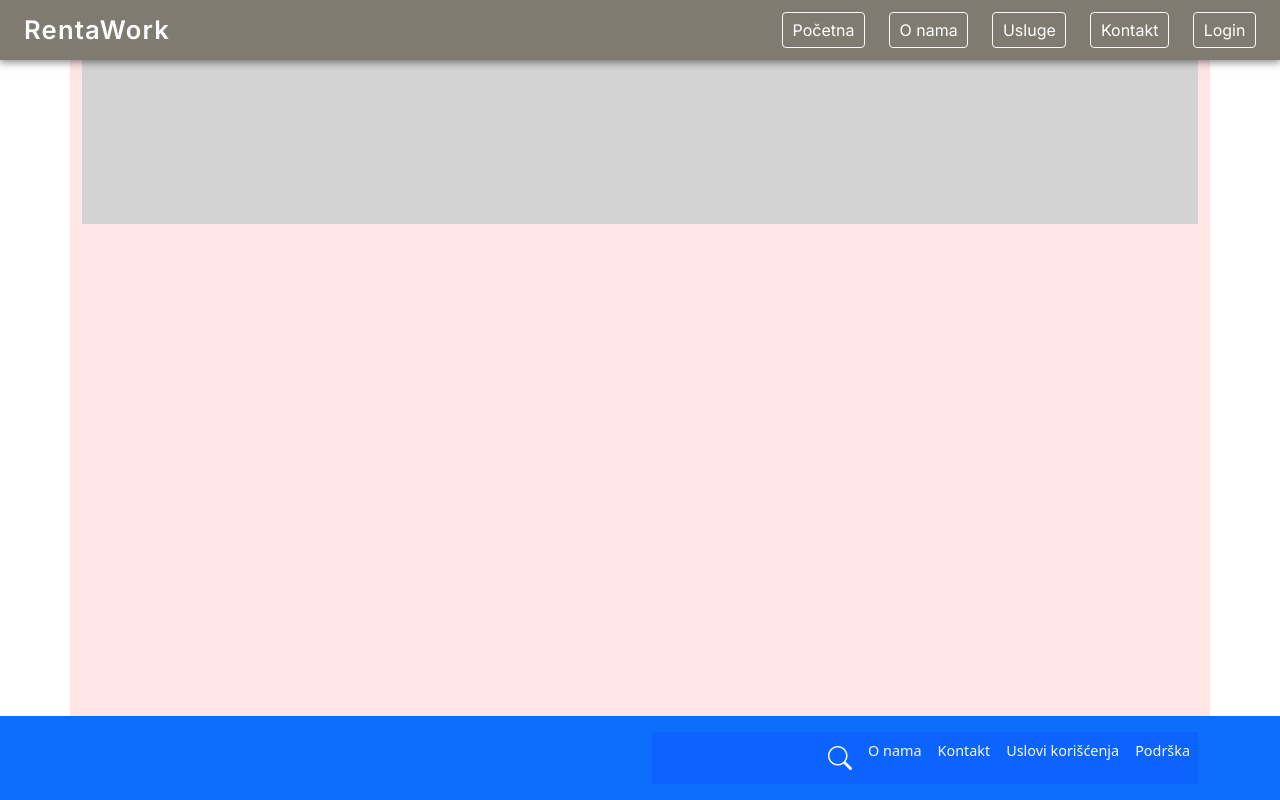
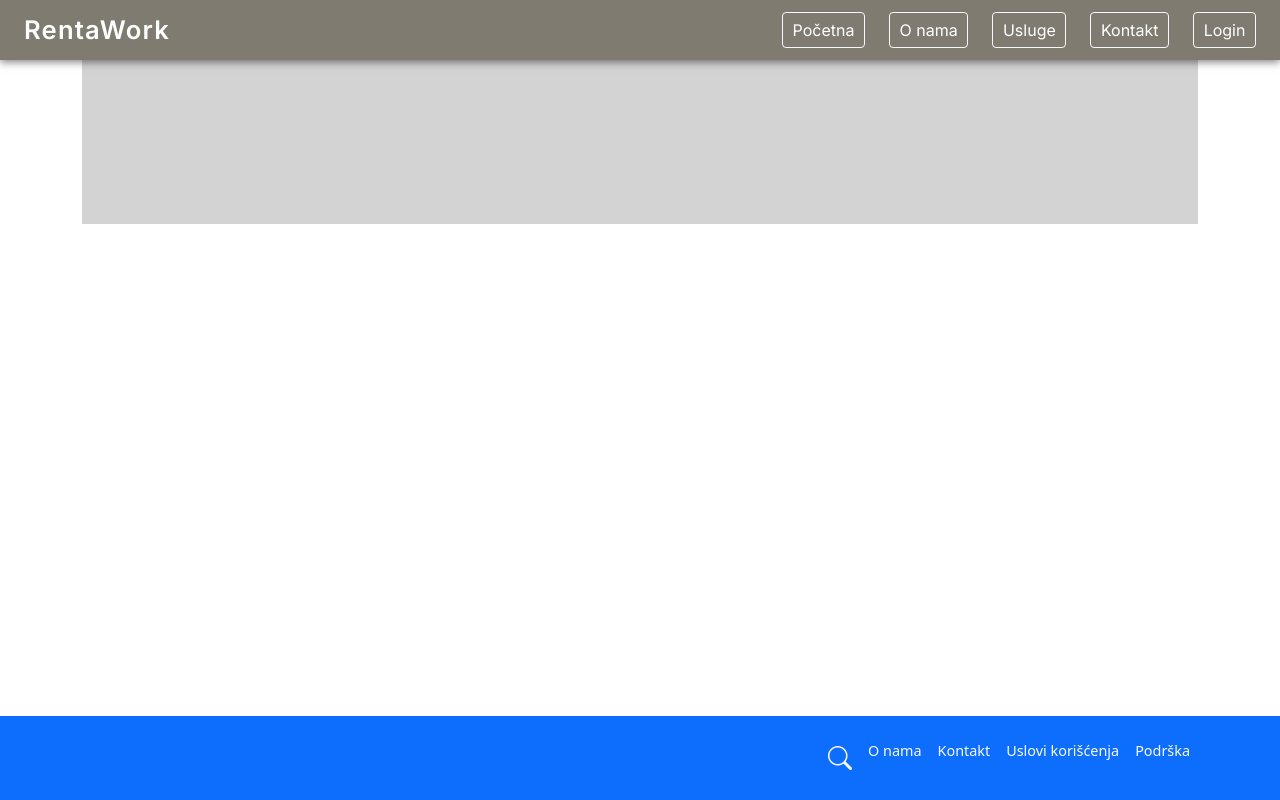
Before and after one commit to mnenadmm/rentaWorks, an Angular app in the folder client/: page / in a window 1280 px wide. Built offline with nearby package versions, Linux system fonts and the light colour scheme.

Commit message:
brisanje backgrounda

```diff
--- a/client/src/app/app.component.css
+++ b/client/src/app/app.component.css
@@ -12,5 +12,5 @@ html, body {
 
 main {
   flex-grow: 1;
-  background: rgba(255, 0, 0, 0.1);
+
 }
--- a/client/src/app/components/footer/footer.component.css
+++ b/client/src/app/components/footer/footer.component.css
@@ -1,7 +1,7 @@
 footer nav {
   flex-wrap: nowrap;
   font-size: 0.9rem;
-    background: rgba(0, 0, 255, 0.1);
+
 }
 
 footer nav .nav-link {
```
